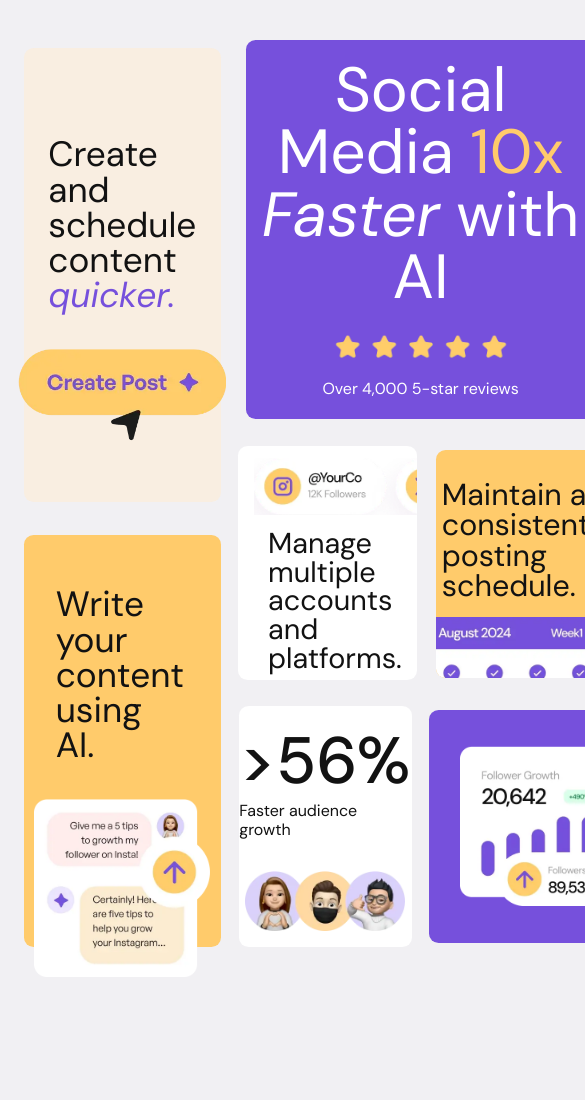
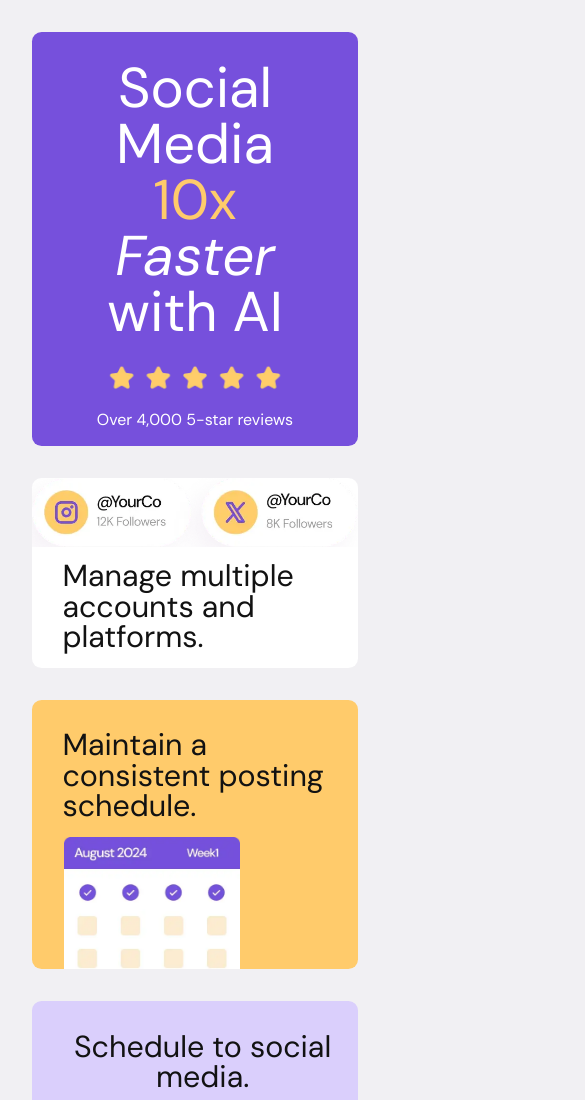
Before and after one commit to Ruella-De-Vil/Bento-display, a plain HTML site: page index.html in a window 390 px wide. Shown: the top 1100 px of the page, 585 px wide, since content can reach past the window. Before the commit the page ends 985 px from the top, so only its background shows below. Drawn offline with Linux system fonts and the light colour scheme.

Commit message:
Added media queries for various screen sizes. Now responsive

```diff
--- a/styles.css
+++ b/styles.css
@@ -257,3 +257,231 @@ body {
 article {
     border-radius: 0.6em;
 }
+
+
+@media screen and (max-width: 768px) {
+    body {
+        margin: 4em 2em;
+    }
+
+    .grid {
+        display: grid;
+        gap: 2em;
+        grid-template-columns: repeat (2, 1fr);
+        grid-template-rows: auto;
+        grid-template-areas:
+        "block-one block-one"
+        "block-two block-three"
+        "block-four block-four"
+        "block-five block-five"
+        "block-six block-seven"
+        "block-eight block-eight"
+        ;
+        place-items: center;
+        padding: 2em;
+    }
+
+    .block-one,.block-two, .block-three, .block-four, .block-five, .block-six, .block-seven, .block-eight {
+        position: unset;
+        width: 100%;
+        height: 100%;
+        padding: 0;
+        margin: 0;
+    }
+
+    .block-four {
+        display: flex;
+        flex-direction: row;
+        justify-content: center;
+        align-items: center;
+    }
+
+    .block-four p {
+        font-size: 2em;
+        padding-left: 2em;
+    }
+
+    .block-four img {
+        width: 8em;
+        height:7em;
+        margin-left: 2em;
+    }
+
+    .block-five p {
+        text-align: center;
+        font-size: 2.5em;
+        padding: 0 1em;
+
+    }
+
+    .block-five img {
+        width: 10em;
+        height:9em;
+        margin-left: 2em;
+        padding: 0.5em;
+    }
+
+    .block-eight {
+        display: flex;
+        flex-direction: row;
+        justify-content: center;
+        align-items: center;
+    }
+
+    .block-eight p {
+        font-size: 2.5em;
+        padding: 0 0.5em 0.5em;
+    }
+
+    .block-eight img {
+        width: 9em;
+        padding: 0.5em 0;
+    }
+
+}
+
+@media screen and (max-width: 425px) {
+    body {
+        margin: 0;
+        padding: 0;
+    }
+
+    .grid {
+        display: flex;
+        flex-direction: column;
+    }
+
+    .block-one p:first-of-type {
+        font-size: 3.5em;
+        padding: 0.5em 0.5em 0 0.5em;
+    }
+
+    .block-two img {
+      width: 100%;
+    }
+
+    .block-two p {
+        margin: 0 0.5em 0.5em 0.5em;
+        font-size: 1.9em;
+    }
+
+    .block-three {
+        align-items: start;
+    }
+
+    .block-three img {
+        margin-left: 2em;
+    }
+
+    .block-four {
+        display: flex;
+        flex-direction: column;
+        text-align: center;
+        justify-content: center;
+        align-items: center;
+        margin: 0;
+
+    }
+
+    .block-four p:first-of-type {
+        padding: 0;
+        margin-left: 0.5em;
+    }
+
+    .block-four img {
+        margin: 0;
+        width: 20em;
+        height: auto;
+    }
+
+    .block-four p:last-of-type {
+        padding: 0.5em 2em;
+        font-size: 1.3em;
+
+    }
+
+    .block-five {
+        flex-direction: column;
+    }
+
+    .block-five img {
+        margin-top: 1em;
+        width: 14.5em;
+        height: auto;
+    }
+
+    .block-five p {
+        margin: 0.5em 0;
+        font-size: 2.3em;
+    }
+
+    .block-six {
+        align-items: start;
+    }
+
+    .block-six p {
+        padding-left: 1em;
+        font-size: 1.3rem;
+    }
+
+    .block-six p span {
+        font-size: 3.2rem;
+    }
+
+    .block-six img {
+        padding: 0 1.5em 1.5em 1.5em;
+    }
+
+    .block-seven {
+        align-items: unset;
+    }
+
+    .block-seven img {
+        margin: 0 0 5em 2em;
+    }
+
+    .block-eight {
+        display: flex;
+        flex-direction: column;
+        align-items: start;
+    }
+
+    .block-eight p {
+        margin: 0.5em 0 0 0.5em;
+        font-size: 2.2em;
+    }
+
+    .block-eight img {
+        padding: 0;
+        margin: 0 0 1.5em 1.5em;
+        width: 15em;
+        height: auto;
+    }
+
+    @media screen and (max-width: 375px) {
+        .block-one p:first-of-type {
+            font-size:3rem;
+        }
+
+        .block-two {
+            font-size: 0.75rem;
+            padding: 0.3em;
+        }
+
+        .block-three {
+            font-size: 0.8rem;
+        }
+
+        .block-three img {
+            width: 15em;
+        }
+
+        .block-four {
+            font-size: 0.8rem;
+        }
+
+        .block-four img {
+            width: 24em;
+    }
+    }
+}
```
